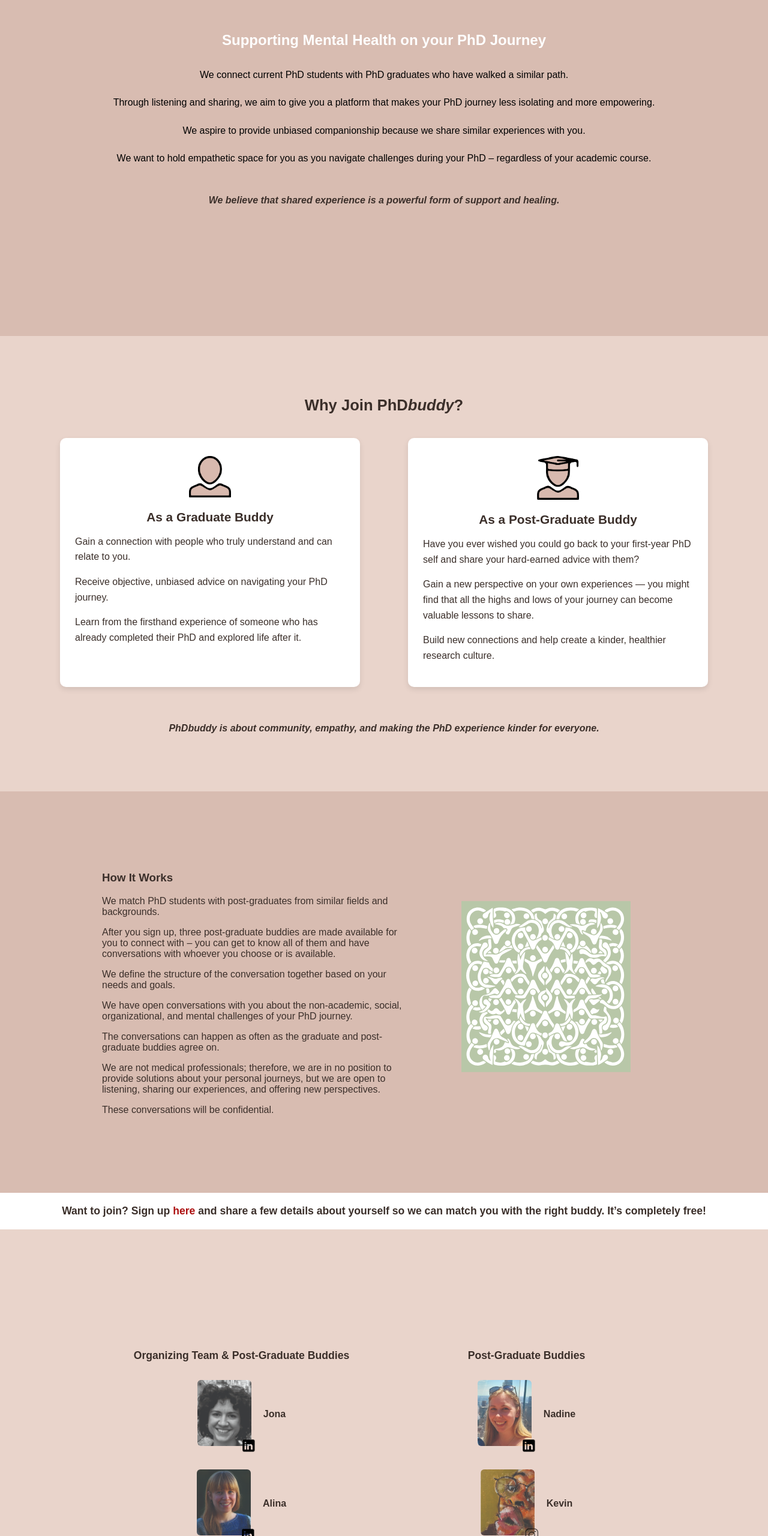
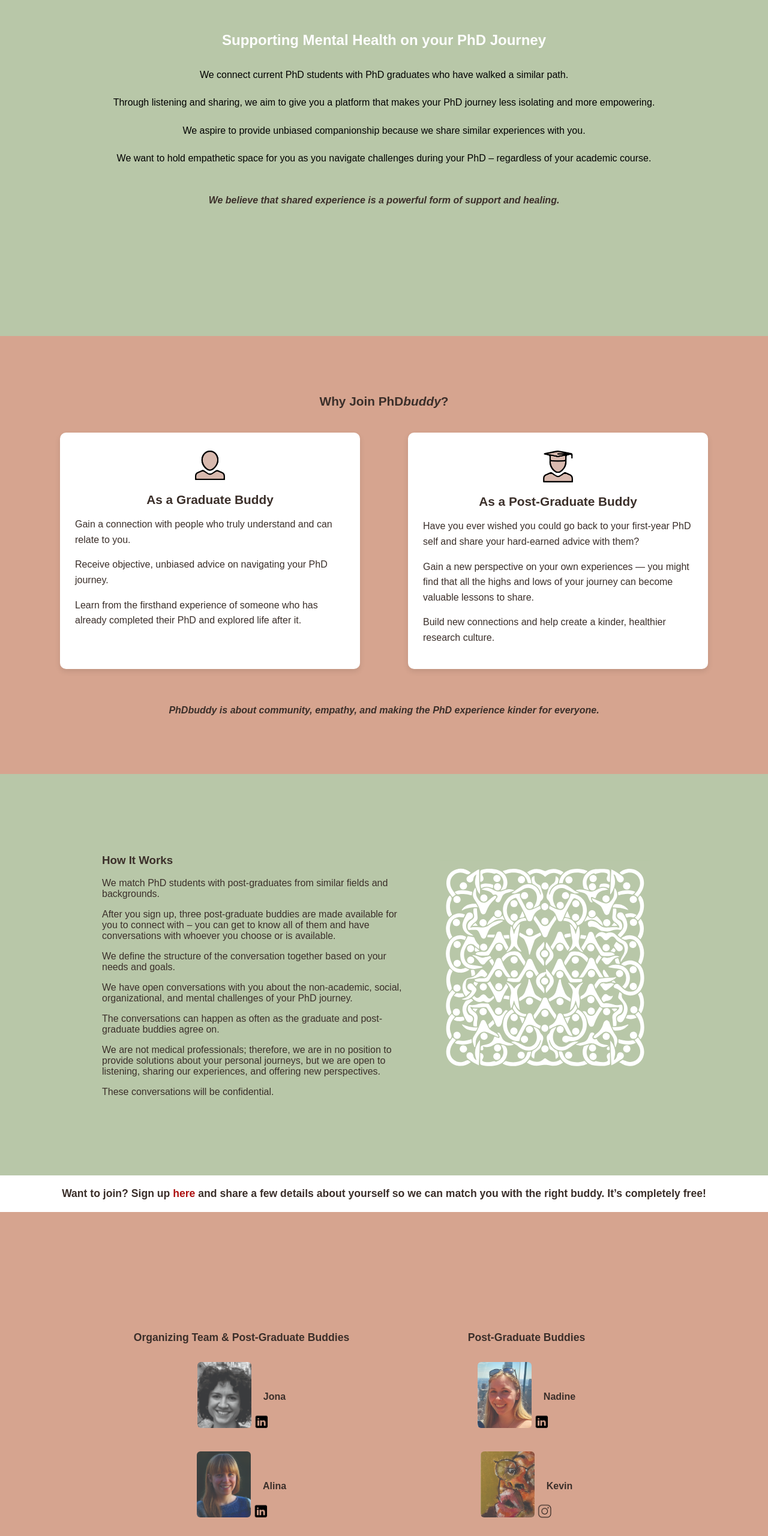
Before and after one commit to phdbuddy/phdbuddy.github.io, a plain HTML site: page index.html in a window 1280 px wide. Shown: the part 240-2800 px from the top of the page at 60% size. Drawn offline with Linux system fonts and the light colour scheme.

Commit message:
Update style.css

```diff
--- a/style.css
+++ b/style.css
@@ -4,7 +4,7 @@
 
 body {
   font-family: Arial, sans-serif;
-  background-color: #e9d4cb;
+  background-color: #D6A48F;
   color: #3b2f2a;
   margin: 0;
   scroll-behavior: smooth;
@@ -41,8 +41,8 @@ body {
   font-weight: bold;
   transition: all 0.3s ease;
 }
-.nav-link:hover { background-color: #f5e8e3; }
-.nav-link.active { background-color: #d8bcb1; }
+.nav-link:hover { background-color: #d4ddca; }
+.nav-link.active { background-color: #d4ddca; }
 
 /* Anchor scroll offset */
 section {
@@ -52,7 +52,7 @@ section {
 
 /* === Home Section (vertically centered text) === */
 .home-section {
-  background-color: #d8bcb1;
+  background-color: #B8C7A8;
   width: 100%;
   /* Full viewport height minus header, including padding */
   height: calc(100vh - var(--header-height));
@@ -84,12 +84,12 @@ section {
   min-height: calc(100vh - var(--header-height)); /* fills viewport */
   padding: 80px 60px;
   text-align: center;
-  background-color: #e9d4cb;
+  background-color: #D6A48F;
   box-sizing: border-box;
 }
 
 .why-join-section h2 {
-  font-size: 1.6rem;
+  font-size: 1.3rem;
   font-weight: bold;
   margin-bottom: 40px;
 }
@@ -112,7 +112,7 @@ section {
   box-shadow: 0 4px 10px rgba(0,0,0,0.1);
 }
 
-.buddy-icon { display: block; width: 70px; margin: 0 auto 20px; }
+.buddy-icon { display: block; width: 50px; margin: 0 auto 20px; }
 
 .buddy-box h3 {
   text-align: center;
@@ -139,9 +139,6 @@ section {
   .buddy-box { width: 90%; }
 }
 
-
-
-/* === ADDED === */
 /* === How It Works Section === */
 .how-it-works-section {
   width: 100%;
@@ -157,7 +154,7 @@ section {
 
 /* top colored area */
 .how-band {
-  background-color: #d8bcb1;
+  background-color: #B8C7A8;
   flex: 1;                             /* takes remaining space */
   display: flex;
   justify-content: center;
@@ -184,7 +181,7 @@ section {
 
 .how-image img {
   max-width: 100%;
-  max-height: 400px;     /* before 300px */
+  max-height: 500px;     /* before 400px */
   height: auto;
   display: block;
   object-fit: contain;
@@ -230,7 +227,7 @@ section {
 
 /* === About Us Page === */
 .about-us-page {
-  background-color: #e9d4cb;
+  background-color: #D6A48F;
   width: 100%;
   height: calc(100vh - var(--header-height));
   display: flex;
@@ -319,10 +316,11 @@ section {
   position: absolute;
   bottom: 0;
   right: 0;
-  transform: translate(30%, 30%);
+  transform: translate(120%, -10%);
   width: 24px;
   height: 24px;
 }
+
 
 .social-icon img {
   width: 100%;
```
